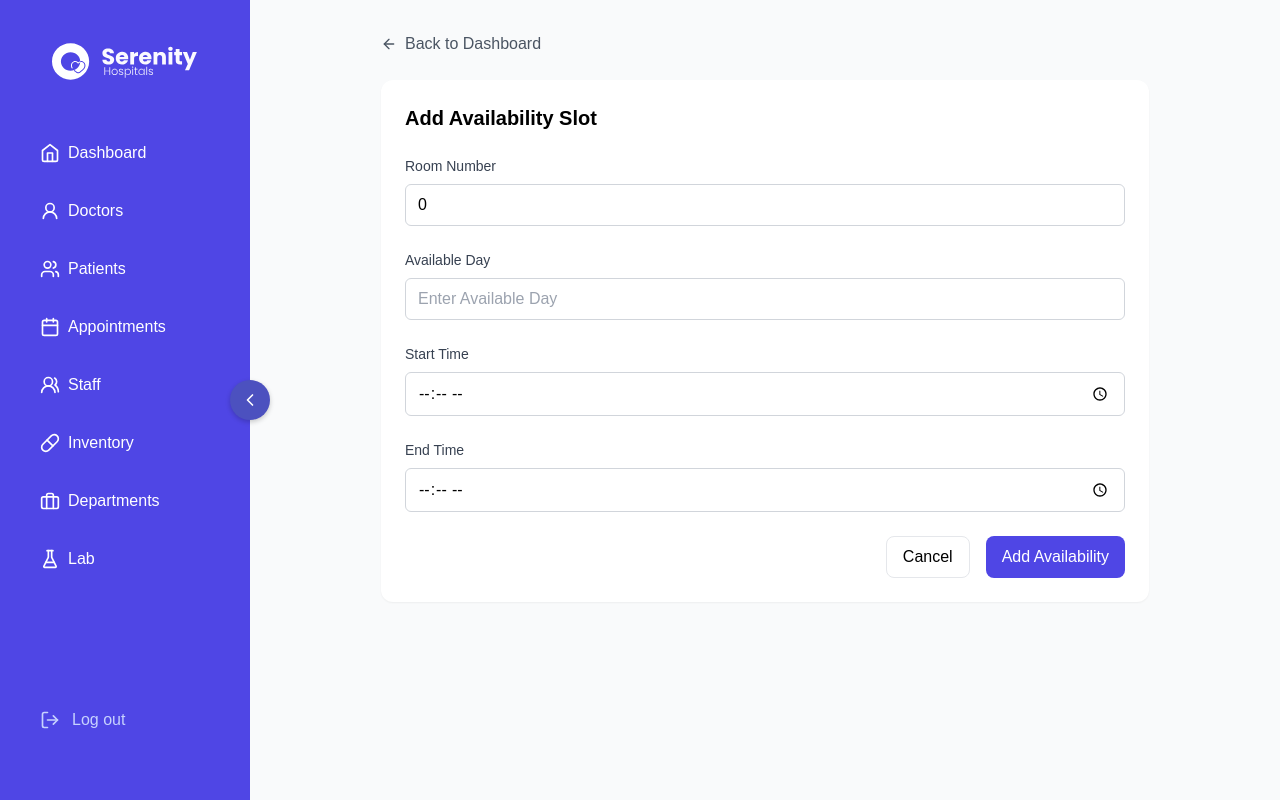
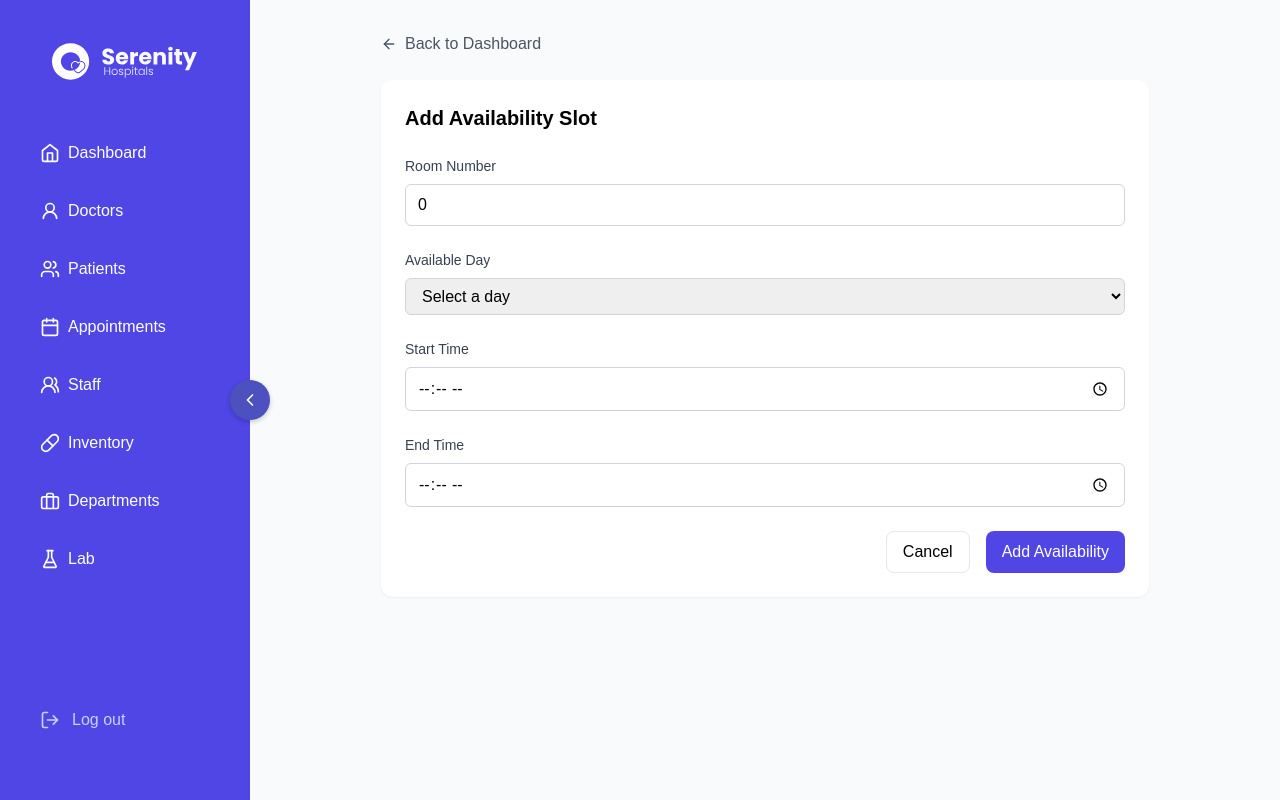
Before and after one commit to sasankadeshapriya/hospital-management-system, a React (Vite) app in the folder frontend/: page /availability/add/1 in a window 1280 px wide. Both pictures are taken after typing "name@example.com", "Sample123" into the empty fields and a click on the button "Log in". Built offline with nearby package versions, Linux system fonts and the light colour scheme; no server answers.

Commit message:
fixes
time zone bug fixed in appointment dates
improved charts
added add time slot button and functionality

```diff
--- a/frontend/src/components/widgets/GenderDistributionChart.tsx
+++ b/frontend/src/components/widgets/GenderDistributionChart.tsx
@@ -18,7 +18,7 @@ function GenderDistributionChart({ patientData }: GenderDistributionChartProps)
 
   return (
     <div className="bg-white rounded-xl p-6 shadow-sm">
-      <h3 className="text-lg font-semibold text-gray-900 mb-4">Gender Distribution</h3>
+      <h3 className="text-lg font-semibold text-gray-900 mb-4">Patient Registrations</h3>
 
       {/* Line Chart */}
       <ResponsiveContainer width="100%" height={300}>
--- a/frontend/src/pages/appointment/AppointmentFormPage.tsx
+++ b/frontend/src/pages/appointment/AppointmentFormPage.tsx
@@ -171,13 +171,51 @@ useEffect(() => {
     return date.toTimeString().slice(0, 5); // HH:MM
   };
 
+  // const handleSubmit = async (e: React.FormEvent) => {
+  //   e.preventDefault();
+  //   if (!selectedDate || !selectedTime) return; // Ensure that a date and time are selected
+  //   console.log(selectedDate)
+  //   console.log(selectedDate.toISOString().split('T')[0])
+
+  //   const appointment = {
+  //     AppointmentDate: selectedDate.toISOString().split('T')[0], // Format as YYYY-MM-DD
+  //     AppointmentTime: selectedTime,
+  //     Status: 'Pending',
+  //     PatientID: parseInt(selectedPatient),
+  //     DoctorID: parseInt(selectedDoctor),
+  //     AppointmentType: appointmentType,
+  //     AvailabilityID: doctorAvailability.find(
+  //       (slot) => `${slot['Start Time']} - ${slot['End Time']}` === selectedTime
+  //     )?.AvailabilityID, // Find the correct AvailabilityID based on the selected time
+  //   };
+
+  //   try {
+  //     await AppointmentService.createAppointment(appointment);
+  //     success('Appointment booked successfully!');
+  //     navigate('/appointments');
+  //   } catch (err) {
+  //     console.error('Error creating appointment:', err);
+  //     error('Failed to create appointment');
+  //   }
+  // };
   const handleSubmit = async (e: React.FormEvent) => {
     e.preventDefault();
     if (!selectedDate || !selectedTime) return; // Ensure that a date and time are selected
 
+    console.log("Original Selected Date: ", selectedDate);
+
+    // Adjust the date to remove the timezone offset
+    const adjustedDate = new Date(selectedDate);
+    adjustedDate.setMinutes(adjustedDate.getMinutes() - adjustedDate.getTimezoneOffset()); // Adjust for timezone offset
+
+    // Format as YYYY-MM-DD
+    const formattedDate = adjustedDate.toISOString().split('T')[0];
+
+    console.log("Formatted Date (after timezone adjustment): ", formattedDate);
+
     const appointment = {
-      AppointmentDate: selectedDate.toISOString().split('T')[0], // Format as YYYY-MM-DD
-      AppointmentTime: selectedTime.split(' - ')[0],
+      AppointmentDate: formattedDate, // Use the manually adjusted and formatted date
+      AppointmentTime: selectedTime,
       Status: 'Pending',
       PatientID: parseInt(selectedPatient),
       DoctorID: parseInt(selectedDoctor),
@@ -195,7 +233,8 @@ useEffect(() => {
       console.error('Error creating appointment:', err);
       error('Failed to create appointment');
     }
-  };
+};
+
 
 
   return (
--- a/frontend/src/pages/availability/AddAvailabilityPage.tsx
+++ b/frontend/src/pages/availability/AddAvailabilityPage.tsx
@@ -27,9 +27,22 @@ const AddAvailabilityPage: React.FC = () => {
     }
   }, [doctorId]);
 
+  // const handleInputChange = (field: keyof typeof formData, value: string | number) => {
+  //   setFormData((prev) => ({ ...prev, [field]: value }));
+  // };
+
   const handleInputChange = (field: keyof typeof formData, value: string | number) => {
+    // Fields that require time formatting
+    const timeFields: Array<keyof typeof formData> = ["StartTime", "EndTime"];
+
+    if (typeof value === "string" && timeFields.includes(field)) {
+      // Ensure the time format is HH:mm:ss
+      value = `${value}:00`;
+    }
+
     setFormData((prev) => ({ ...prev, [field]: value }));
   };
+
 
   const handleSubmit = async (e: React.FormEvent) => {
     e.preventDefault();
@@ -42,7 +55,6 @@ const AddAvailabilityPage: React.FC = () => {
       await AvailabilityService.addAvailability(formData);
 
       success('Availability added successfully!');
-      navigate('/dashboard');
     } catch (err) {
       // Handle error, check the response
       if (err.response && err.response.status === 409) {
@@ -89,15 +101,23 @@ const AddAvailabilityPage: React.FC = () => {
             <label htmlFor="AvailableDay" className="block text-sm font-medium text-gray-700">
               Available Day
             </label>
-            <input
-              type="text"
+            <select
               id="AvailableDay"
               value={formData.AvailableDay}
-              onChange={(e) => handleInputChange('AvailableDay', e.target.value)}
+              onChange={(e) => handleInputChange("AvailableDay", e.target.value)}
               required
               className="block w-full px-3 py-2 border border-gray-300 rounded-md"
-              placeholder="Enter Available Day"
-            />
+            >
+              <option value="" disabled>Select a day</option>
+              <option value="Monday">Monday</option>
+              <option value="Tuesday">Tuesday</option>
+              <option value="Wednesday">Wednesday</option>
+              <option value="Thursday">Thursday</option>
+              <option value="Friday">Friday</option>
+              <option value="Saturday">Saturday</option>
+              <option value="Sunday">Sunday</option>
+            </select>
+
           </div>
 
           <div className="space-y-2">
--- a/frontend/src/pages/doctor/DoctorDetailsPage.tsx
+++ b/frontend/src/pages/doctor/DoctorDetailsPage.tsx
@@ -154,12 +154,12 @@ function DoctorDetailsPage() {
         )}
         <div className="flex gap-4 mt-10 justify-end">
           {/* Add Button */}
-          {/* <button
+          <button
             onClick={handleAddAvailability} // Navigate to add availability form
             className="flex items-center justify-center px-4 py-2 bg-indigo-100 text-indigo-800 rounded-lg hover:bg-indigo-200"
           >
             Add
-          </button> */}
+          </button>
 
           {/* Update Button (only enabled if availability exists) */}
           <button
--- a/frontend/src/services/DashboardService.tsx
+++ b/frontend/src/services/DashboardService.tsx
@@ -62,9 +62,14 @@ export interface GenderDistributionItem {
     }
 
     private ensureFullMonthData(data: GenderDistributionItem[]): GenderDistributionItem[] {
-      const allMonths = [
-        'Jan', 'Feb', 'Mar', 'Apr', 'May', 'Jun', 'Jul', 'Aug', 'Sep', 'Oct', 'Nov', 'Dec'
-      ];
+      const currentDate = new Date();
+      const allMonths: string[] = [];
+
+      // Generate past 12 months dynamically
+      for (let i = 11; i >= 0; i--) {
+        const date = new Date(currentDate.getFullYear(), currentDate.getMonth() - i, 1);
+        allMonths.push(date.toLocaleString('en-US', { month: 'short' }));
+      }
 
       const monthDataMap = new Map(data.map(item => [item.name, item]));
 
@@ -72,6 +77,7 @@ export interface GenderDistributionItem {
         monthDataMap.get(month) || { name: month, male: 0, female: 0 }
       );
     }
+
   }
 
   export default new DashboardService();
```
